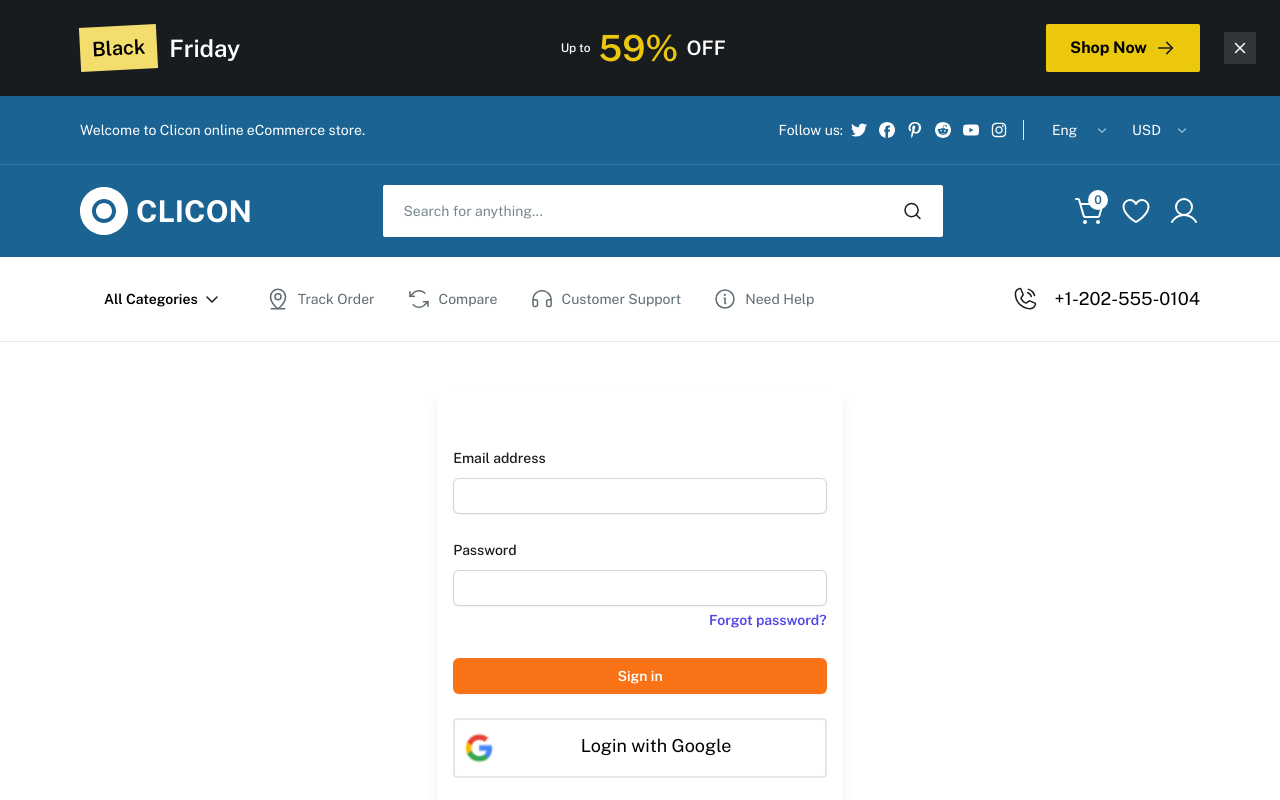
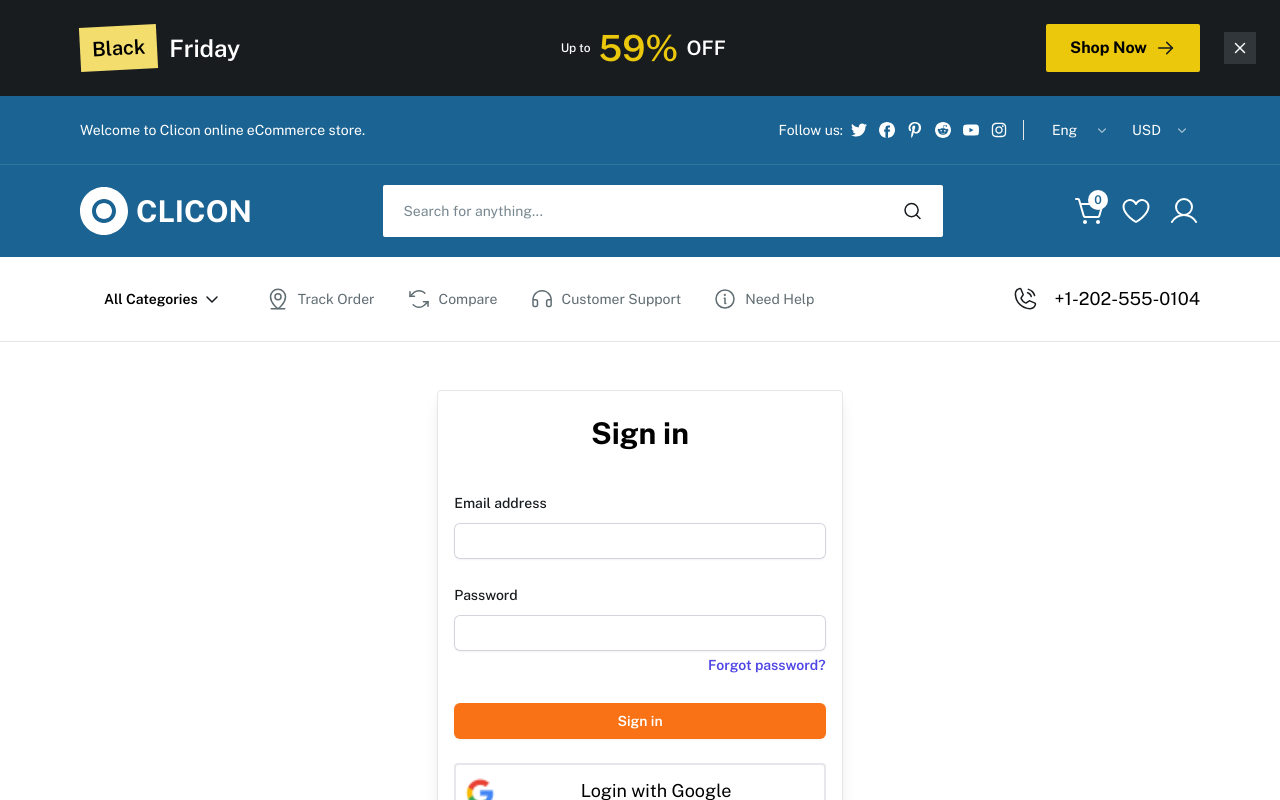
Before and after one commit to Aladdin-Elshamy/Clicon-Store, a React (Vite) app: page /login in a window 1280 px wide. Shown: the top 800 px of the page. Built offline with nearby package versions, Linux system fonts and the light colour scheme.

Commit message:
Adjust login page

```diff
--- a/src/pages/Login.jsx
+++ b/src/pages/Login.jsx
@@ -34,7 +34,8 @@ const Login = () => {
   return (
     <>
       <div className="login flex min-h-full flex-1 flex-col items-center justify-center px-6 py-12 lg:px-8 ">
-        <div className="form  w-full md:w-1/3 p-4 shadow-lg">
+        <div className="form w-full md:w-1/3 px-4 py-6 shadow-lg border rounded">
+          <h1 className="text-3xl font-bold text-black text-center">Sign in</h1>
           <div className="mt-10 sm:mx-auto sm:w-full sm:max-w-sm">
             <form className="space-y-6" onSubmit={formik.handleSubmit}>
               <div>
```
